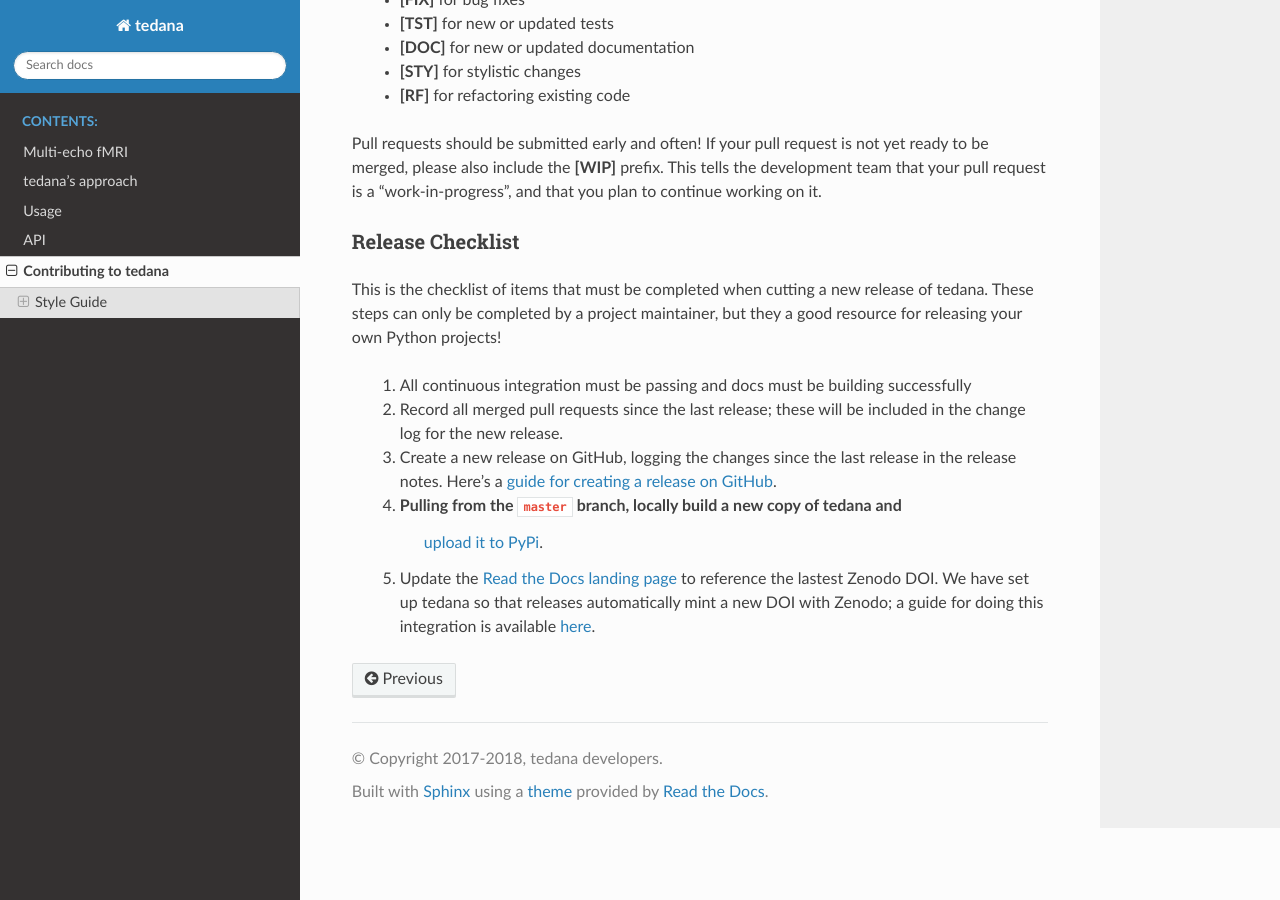
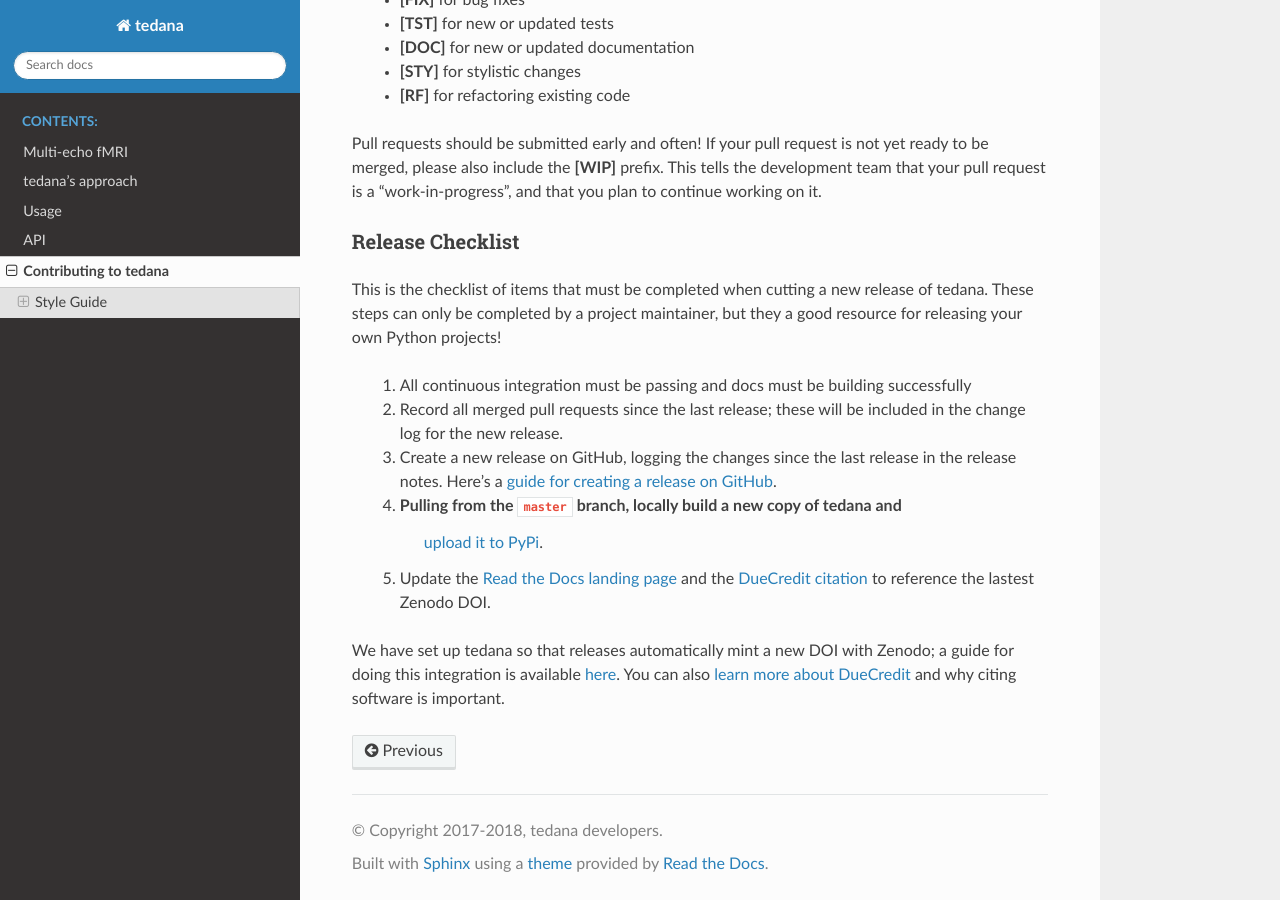
Before and after one commit to ME-ICA/tedana, a Sphinx documentation site: the page built from docs/contributing.rst, in a window 1280 px wide and 900 px high, scrolled down 640 px. Built offline with Sphinx 7.4.7 and the Read the Docs theme 2.0.0, drawn with Linux system fonts in a browser that asks for light colours; formulas are drawn with MathJax 3; the version number could not be read and is left out.

Commit message:
Add DueCredit update to release checklist

```diff
--- a/docs/contributing.rst
+++ b/docs/contributing.rst
@@ -57,11 +57,16 @@ releasing your own Python projects!
        in the release notes. Here's a `guide for creating a release on GitHub`_.
     #. Pulling from the ``master`` branch, locally build a new copy of tedana and
         `upload it to PyPi`_.
-    #. Update the `Read the Docs landing page`_ to reference the lastest Zenodo DOI.
-       We have set up tedana so that releases automatically mint a new DOI with Zenodo;
-       a guide for doing this integration is available `here`_.
+    #. Update the `Read the Docs landing page`_ and the `DueCredit citation`_
+       to reference the lastest Zenodo DOI.
+
+We have set up tedana so that releases automatically mint a new DOI with Zenodo;
+a guide for doing this integration is available `here`_.
+You can also `learn more about DueCredit`_ and why citing software is important.
 
     .. _`upload it to PyPi`: https://packaging.python.org/tutorials/packaging-projects/#uploading-the-distribution-archives
     .. _`guide for creating a release on GitHub`: https://help.github.com/articles/creating-releases/
     .. _`Read the Docs landing page`: https://tedana.readthedocs.io/
+    .. _`DueCredit citation`: https://github.com/ME-ICA/tedana/blob/7ff7ae428d5510122b7826d24f61b69a5990175a/tedana/__init__.py#L38
     .. _here: https://guides.github.com/activities/citable-code/
+    .. _`learn more about DueCredit`: https://github.com/duecredit/duecredit
```
